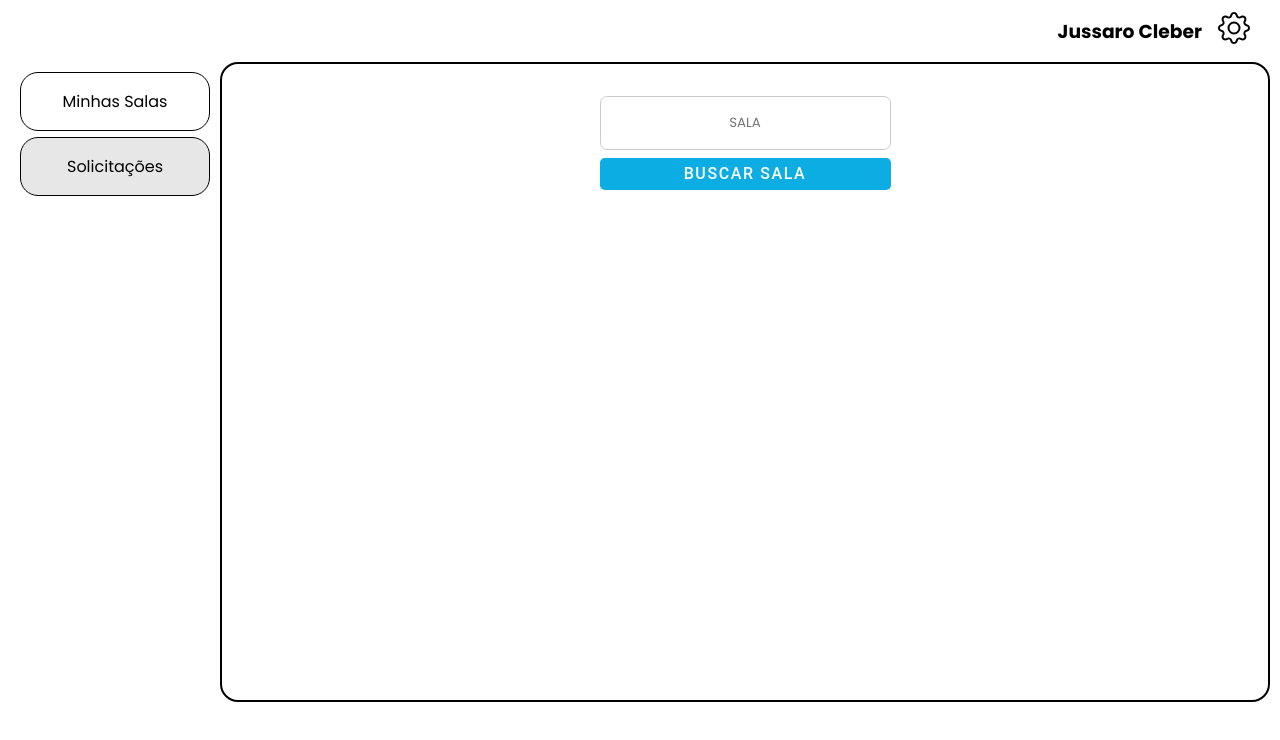
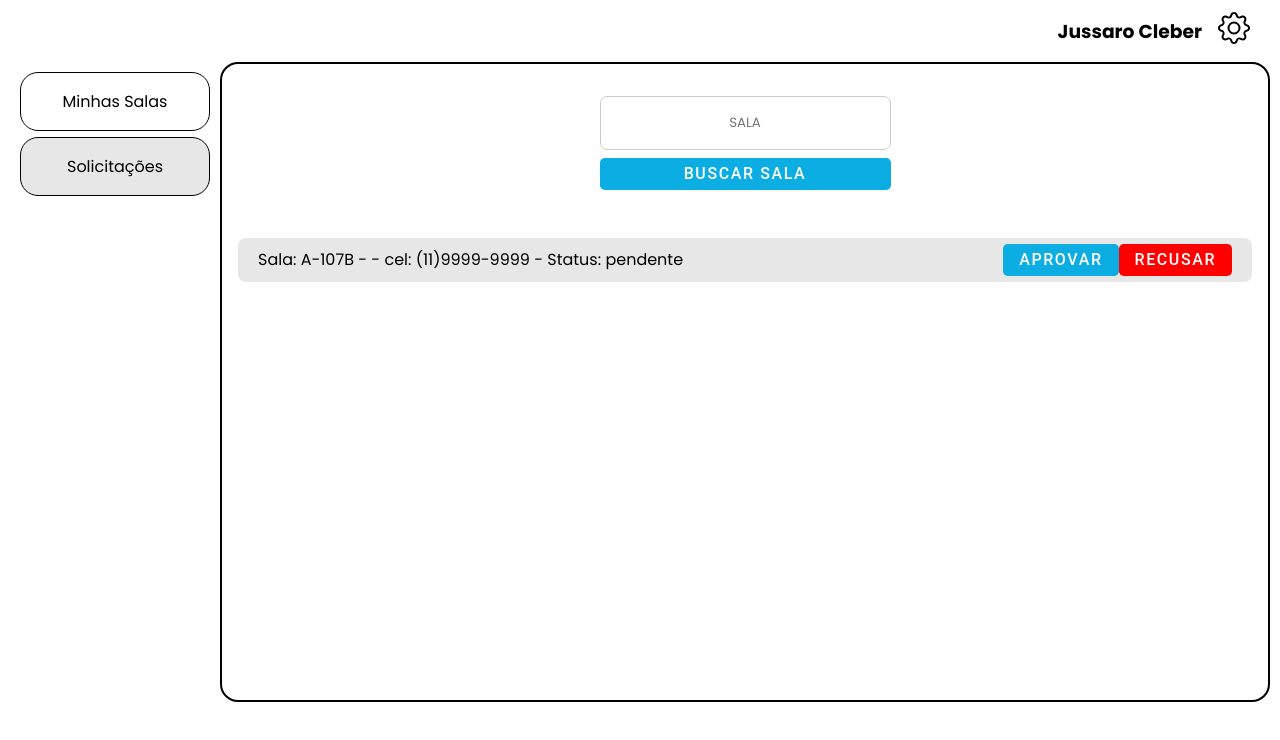
Before and after one commit to DiegoCoura/front-claviculario, a React (Vite) app: page /user/solicitacoes in a window 1280 px wide. Shown: the top 740 px of the page. Built offline with nearby package versions, Linux system fonts and the light colour scheme.

Commit message:
feat: change the mock data

```diff
--- a/src/mock-data/rooms.js
+++ b/src/mock-data/rooms.js
@@ -2,25 +2,31 @@ export const roomsDB = [
   {
     room: "A-107B",
     status: "livre",
+    users: []
   },
   {
     room: "B-207",
     status: "livre",
+    users: []
   },
   {
     room: "C-100B",
     status: "livre",
+    users: []
   },
   {
     room: "D-25B",
     status: "livre",
+    users: []
   },
   {
     room: "F-190",
     status: "livre",
+    users: []
   },
   {
     room: "B-35B",
     status: "livre",
+    users: []
   },
 ];
--- a/src/mock-data/roomsRequests.js
+++ b/src/mock-data/roomsRequests.js
@@ -1 +1,9 @@
-export const roomRequests = [];
+export const roomRequests = [
+  {
+    id: "A-107B",
+    room: "A-107B",
+    name: "Jussaro Cleber",
+    phone: "(11)9999-9999",
+    status: "pendente",
+  },
+];
```
